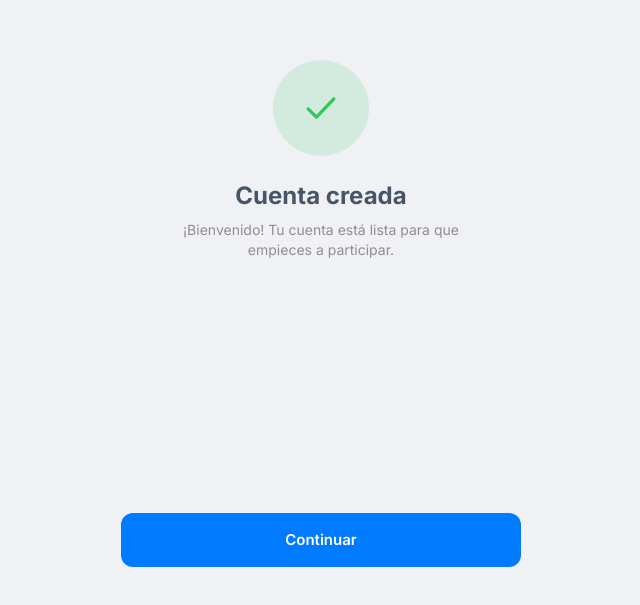
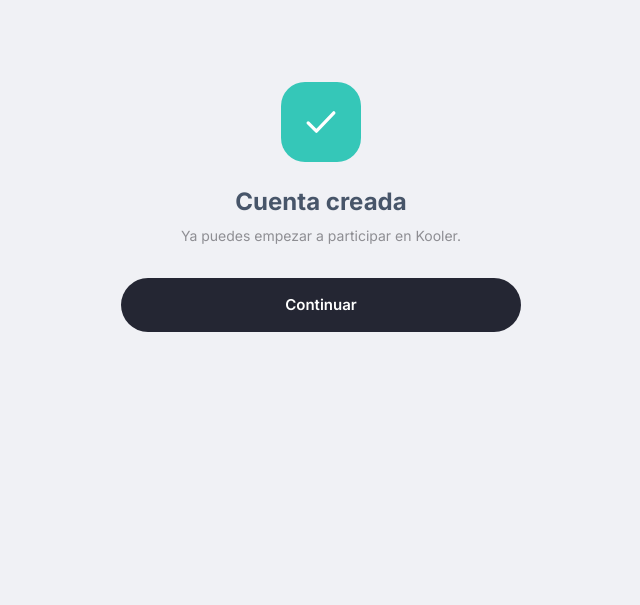
Before and after one commit to n1car/KOOLER, a Next.js app in the folder frontend/: page /account-created in a window 1280 px wide. Shown: the part 193-798 px from the top of the page, without its empty margins (319-959 px from the left). Built offline with nearby package versions, Linux system fonts and the light colour scheme; no server answers.

Commit message:
fix(auth): ajustar confirmación de cuenta creada

```diff
--- a/frontend/src/app/account-created/page.tsx
+++ b/frontend/src/app/account-created/page.tsx
@@ -12,21 +12,20 @@ export default function AccountCreatedPage() {
   return (
     <div className="mx-auto flex min-h-dvh w-full max-w-md flex-col bg-[#F0F1F5]">
       <div className="flex flex-1 flex-col items-center justify-center gap-6 px-6 text-center">
-        <div className="flex h-24 w-24 items-center justify-center rounded-full bg-success/15 text-success">
+        <div className="flex w-full flex-col items-center gap-6">
+          <div className="flex h-20 w-20 items-center justify-center rounded-3xl bg-[#35c7b8] text-white">
             <CheckIcon width={44} height={44} />
           </div>
           <div>
             <h1 className="text-2xl font-bold text-foreground">Cuenta creada</h1>
             <p className="mt-2 max-w-xs text-sm text-muted">
-            ¡Bienvenido! Tu cuenta está lista para que empieces a participar.
+              Ya puedes empezar a participar en Kooler.
             </p>
           </div>
         </div>
-
-      <div className="px-6 pb-10">
         <Link
           href={nextHref}
-          className="flex w-full items-center justify-center rounded-input bg-primary px-5 py-4 text-[15px] font-semibold text-white active:bg-blue-600"
+          className="mt-2 flex w-full items-center justify-center rounded-full bg-[#242633] px-5 py-4 text-[15px] font-semibold text-white active:opacity-90"
         >
           Continuar
         </Link>
```
Lines whose indentation alone changed are shown as unchanged.
